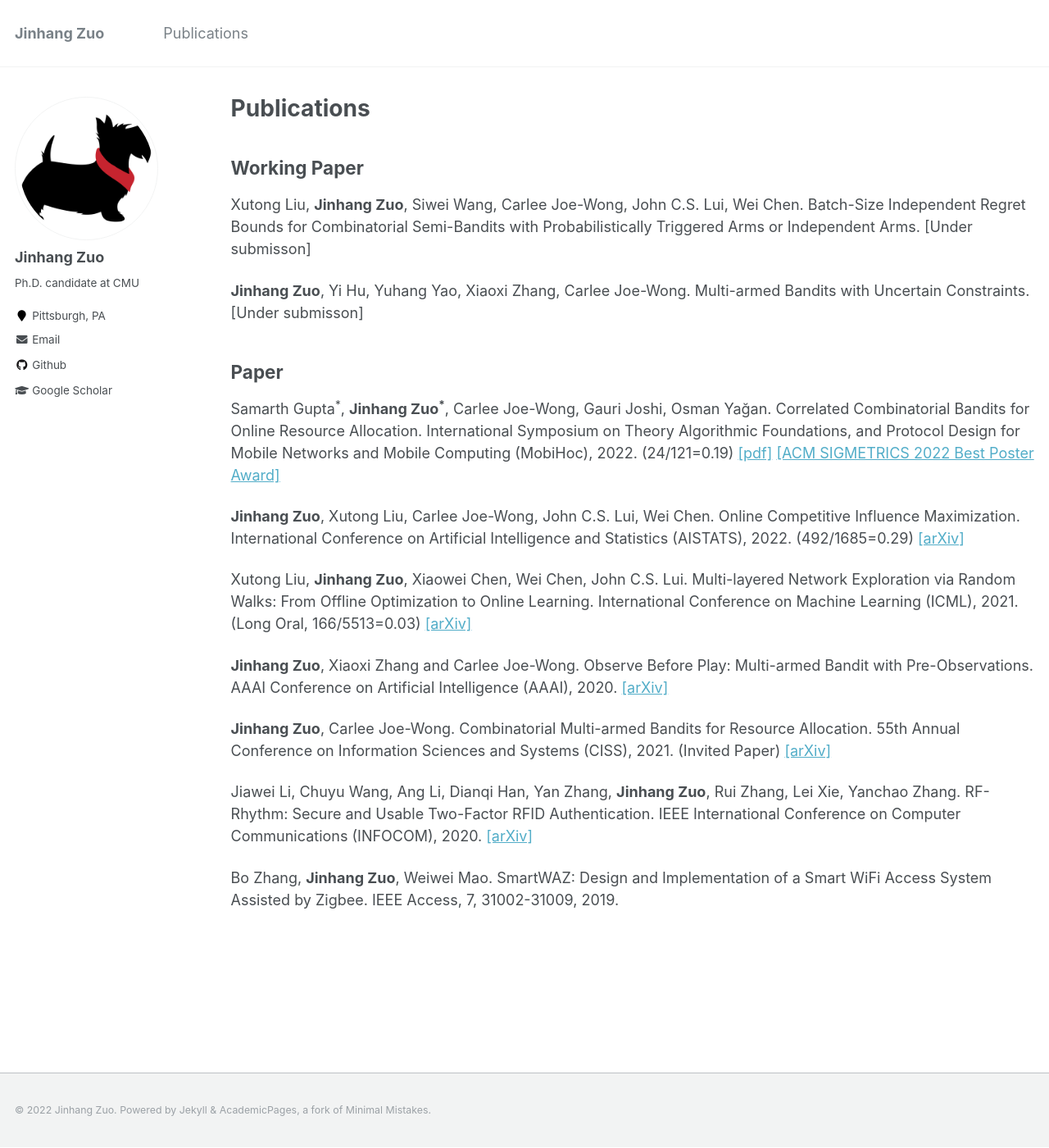
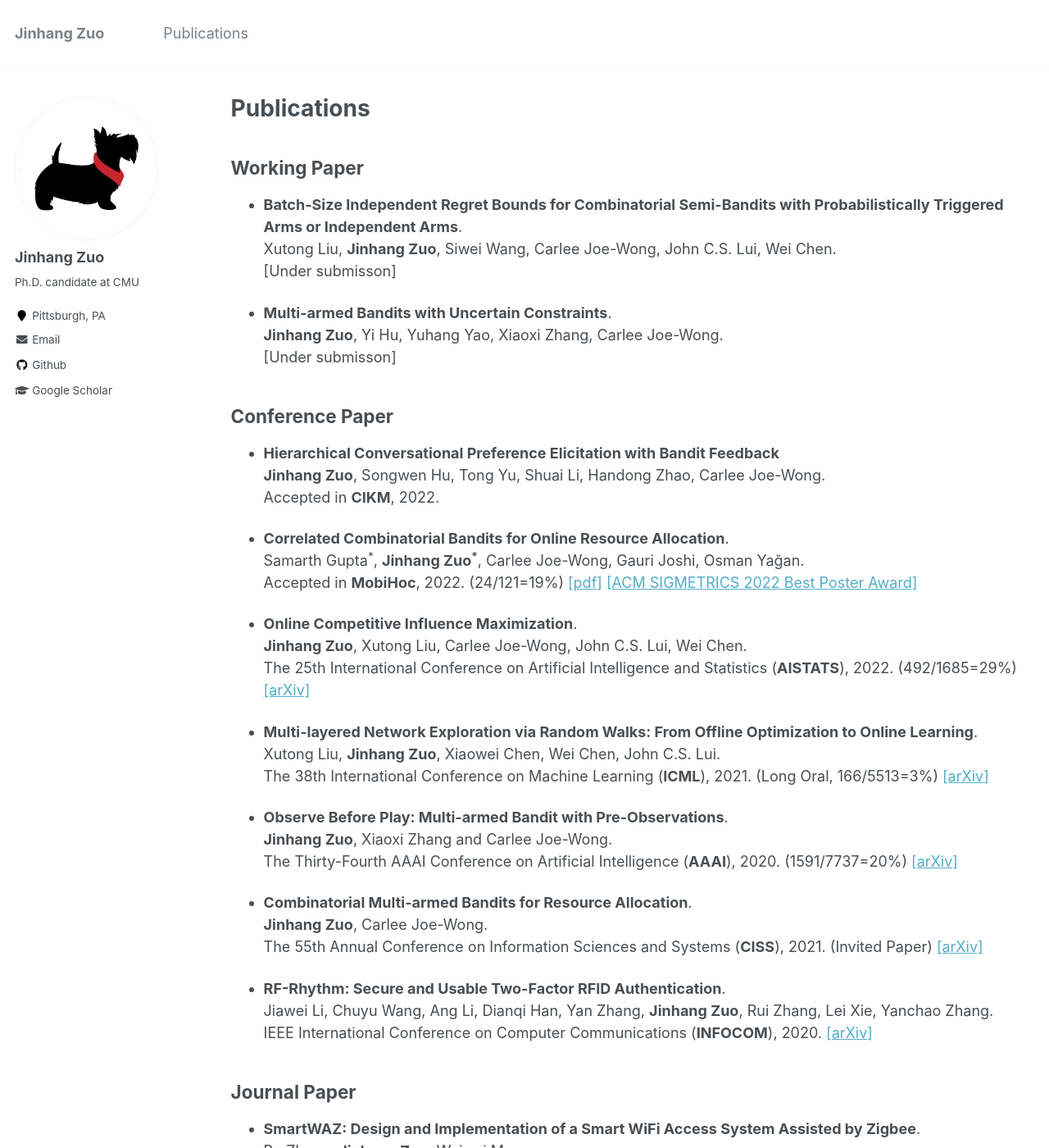
Before and after one commit to jhzuo/jhzuo.github.io, a Jekyll site: the page built from _pages/publications.md, in a window 1280 px wide and 1400 px high. Shown: the whole window at 82% size. Built offline with Jekyll 4.4.1, drawn with Linux system fonts in a browser that asks for light colours; some of the changed text lies outside the part shown.

Commit message:
update publication

```diff
--- a/_config.yml
+++ b/_config.yml
@@ -81,7 +81,7 @@ analytics:
 # Site Author
 author:
   name             : "Jinhang Zuo"
-  avatar           : "scotty.jpg"
+  avatar           : "scotty.png"
   bio              : "Ph.D. candidate at CMU"
   location         : "Pittsburgh, PA"
   employer         :
--- a/_pages/publications.md
+++ b/_pages/publications.md
@@ -7,23 +7,46 @@ author_profile: true
 
 Working Paper
 ------
-Xutong Liu, **Jinhang Zuo**, Siwei Wang, Carlee Joe-Wong, John C.S. Lui, Wei Chen.
-Batch-Size Independent Regret Bounds for Combinatorial Semi-Bandits with Probabilistically Triggered Arms or Independent Arms. [Under submisson]
+- **Batch-Size Independent Regret Bounds for Combinatorial Semi-Bandits with Probabilistically Triggered Arms or Independent Arms**.<br>
+Xutong Liu, **Jinhang Zuo**, Siwei Wang, Carlee Joe-Wong, John C.S. Lui, Wei Chen.<br>
+[Under submisson]
 
-**Jinhang Zuo**, Yi Hu, Yuhang Yao, Xiaoxi Zhang, Carlee Joe-Wong. Multi-armed Bandits with Uncertain Constraints. [Under submisson]
+- **Multi-armed Bandits with Uncertain Constraints**.<br>
+**Jinhang Zuo**, Yi Hu, Yuhang Yao, Xiaoxi Zhang, Carlee Joe-Wong.<br>
+[Under submisson]
 
-Paper
+Conference Paper
 ------
-Samarth Gupta<sup>\*</sup>, **Jinhang Zuo<sup>\*</sup>**, Carlee Joe-Wong, Gauri Joshi, Osman Yağan. Correlated Combinatorial Bandits for Online Resource Allocation. International Symposium on Theory Algorithmic Foundations, and Protocol Design for Mobile Networks and Mobile Computing (MobiHoc), 2022. (24/121=0.19) [[pdf]](https://www.andrew.cmu.edu/user/gaurij/corr_comb_bandits.pdf) [[ACM SIGMETRICS 2022 Best Poster Award]](https://www.sigmetrics.org/sigmetrics2022/)
+- **Hierarchical Conversational Preference Elicitation with Bandit Feedback**
+**Jinhang Zuo**, Songwen Hu, Tong Yu, Shuai Li, Handong Zhao, Carlee Joe-Wong.
+Accepted in **CIKM**, 2022.
 
-**Jinhang Zuo**, Xutong Liu, Carlee Joe-Wong, John C.S. Lui, Wei Chen. Online Competitive Influence Maximization. International Conference on Artificial Intelligence and Statistics (AISTATS), 2022. (492/1685=0.29) [[arXiv]](https://arxiv.org/abs/2006.13411)
+- **Correlated Combinatorial Bandits for Online Resource Allocation**.
+Samarth Gupta<sup>\*</sup>, **Jinhang Zuo<sup>\*</sup>**, Carlee Joe-Wong, Gauri Joshi, Osman Yağan.
+Accepted in **MobiHoc**, 2022. (24/121=19%) [[pdf]](https://www.andrew.cmu.edu/user/gaurij/corr_comb_bandits.pdf) [[ACM SIGMETRICS 2022 Best Poster Award]](https://www.sigmetrics.org/sigmetrics2022/)
 
-Xutong Liu, **Jinhang Zuo**, Xiaowei Chen, Wei Chen, John C.S. Lui. Multi-layered Network Exploration via Random Walks: From Offline Optimization to Online Learning. International Conference on Machine Learning (ICML), 2021. (Long Oral, 166/5513=0.03) [[arXiv]](https://arxiv.org/abs/2106.05065)
+- **Online Competitive Influence Maximization**.
+**Jinhang Zuo**, Xutong Liu, Carlee Joe-Wong, John C.S. Lui, Wei Chen.
+The 25th International Conference on Artificial Intelligence and Statistics (**AISTATS**), 2022. (492/1685=29%) [[arXiv]](https://arxiv.org/abs/2006.13411)
 
-**Jinhang Zuo**, Xiaoxi Zhang and Carlee Joe-Wong. Observe Before Play: Multi-armed Bandit with Pre-Observations. AAAI Conference on Artificial Intelligence (AAAI), 2020. [[arXiv]](https://arxiv.org/abs/1911.09458)
+- **Multi-layered Network Exploration via Random Walks: From Offline Optimization to Online Learning**.
+Xutong Liu, **Jinhang Zuo**, Xiaowei Chen, Wei Chen, John C.S. Lui.
+The 38th International Conference on Machine Learning (**ICML**), 2021. (Long Oral, 166/5513=3%) [[arXiv]](https://arxiv.org/abs/2106.05065)
 
-**Jinhang Zuo**, Carlee Joe-Wong. Combinatorial Multi-armed Bandits for Resource Allocation. 55th Annual Conference on Information Sciences and Systems (CISS), 2021. (Invited Paper) [[arXiv]](https://arxiv.org/abs/2105.04373)
+-  **Observe Before Play: Multi-armed Bandit with Pre-Observations**.
+**Jinhang Zuo**, Xiaoxi Zhang and Carlee Joe-Wong.
+The Thirty-Fourth AAAI Conference on Artificial Intelligence (**AAAI**), 2020. (1591/7737=20%) [[arXiv]](https://arxiv.org/abs/1911.09458)
 
-Jiawei Li, Chuyu Wang, Ang Li, Dianqi Han, Yan Zhang, **Jinhang Zuo**, Rui Zhang, Lei Xie, Yanchao Zhang. RF-Rhythm: Secure and Usable Two-Factor RFID Authentication. IEEE International Conference on Computer Communications (INFOCOM), 2020. [[arXiv]](https://arxiv.org/abs/2003.08923)
+- **Combinatorial Multi-armed Bandits for Resource Allocation**.
+**Jinhang Zuo**, Carlee Joe-Wong.
+The 55th Annual Conference on Information Sciences and Systems (**CISS**), 2021. (Invited Paper) [[arXiv]](https://arxiv.org/abs/2105.04373)
 
-Bo Zhang, **Jinhang Zuo**, Weiwei Mao. SmartWAZ: Design and Implementation of a Smart WiFi Access System Assisted by Zigbee. IEEE Access, 7, 31002-31009, 2019.
+- **RF-Rhythm: Secure and Usable Two-Factor RFID Authentication**.
+Jiawei Li, Chuyu Wang, Ang Li, Dianqi Han, Yan Zhang, **Jinhang Zuo**, Rui Zhang, Lei Xie, Yanchao Zhang.
+IEEE International Conference on Computer Communications (**INFOCOM**), 2020. [[arXiv]](https://arxiv.org/abs/2003.08923)
+
+Journal Paper
+------
+- **SmartWAZ: Design and Implementation of a Smart WiFi Access System Assisted by Zigbee**.
+Bo Zhang, **Jinhang Zuo**, Weiwei Mao.
+IEEE Access, 2019. [[pdf]](https://ieeexplore.ieee.org/stamp/stamp.jsp?tp=&arnumber=8649629)
```
Also changed, not shown: images/scotty.png (added), images/scotty_raw.jpg (renamed from images/scotty.jpg).
